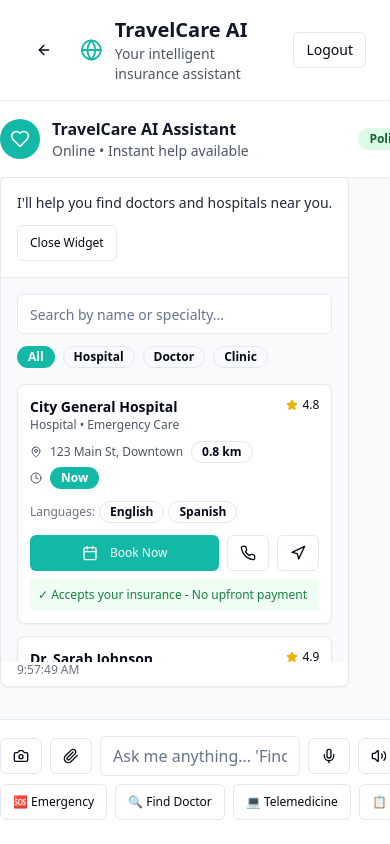
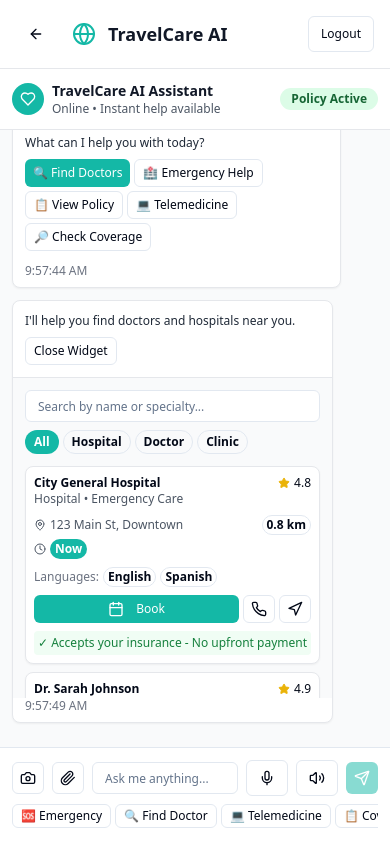
Before and after one commit to sajeevonline/travel-safe-assist-93, a React (Vite) app: page /chat in a window 390 px wide. Both pictures are taken after a click on the button "🔍 Find Doctor". Built offline with nearby package versions, Linux system fonts and the light colour scheme.

Commit message:
Fix: Improve desktop and mobile views
Adjusted layout for better desktop and mobile responsiveness. Ensured all widgets are visible on desktop and fixed elements overflowing on mobile.

```diff
--- a/src/components/ChatInterface.tsx
+++ b/src/components/ChatInterface.tsx
@@ -1,4 +1,3 @@
-
 import React, { useState, useRef, useEffect } from 'react';
 import { Send, Mic, Camera, Paperclip, Phone, MapPin, Heart, X, Calendar, User, FileText } from 'lucide-react';
 import { Button } from '@/components/ui/button';
@@ -231,7 +230,6 @@ const ChatInterface = () => {
         break;
 
       case 'close_widget':
-        // Remove the last widget message
         setMessages(prev => prev.filter((_, index) => index !== prev.length - 1));
         addMessage("How else can I assist you today?", 'ai', [
           { label: "🔍 Find Medical Care", action: "find_doctors" },
@@ -277,26 +275,26 @@ const ChatInterface = () => {
   return (
     <div className="flex flex-col h-full bg-gray-50">
       {/* Header */}
-      <div className="bg-white border-b border-gray-200 p-4">
+      <div className="bg-white border-b border-gray-200 p-3 lg:p-4">
         <div className="flex items-center justify-between">
-          <div className="flex items-center space-x-3">
-            <div className="w-10 h-10 bg-travel-teal rounded-full flex items-center justify-center">
-              <Heart className="w-5 h-5 text-white" />
+          <div className="flex items-center space-x-2 lg:space-x-3">
+            <div className="w-8 h-8 lg:w-10 lg:h-10 bg-travel-teal rounded-full flex items-center justify-center">
+              <Heart className="w-4 h-4 lg:w-5 lg:h-5 text-white" />
             </div>
             <div>
-              <h2 className="font-semibold text-gray-900">TravelCare AI Assistant</h2>
-              <p className="text-sm text-gray-600">Online • Instant help available</p>
+              <h2 className="text-sm lg:text-base font-semibold text-gray-900">TravelCare AI Assistant</h2>
+              <p className="text-xs lg:text-sm text-gray-600">Online • Instant help available</p>
             </div>
           </div>
-          <Badge className="bg-green-100 text-green-800">Policy Active</Badge>
+          <Badge className="bg-green-100 text-green-800 text-xs">Policy Active</Badge>
         </div>
       </div>
 
       {/* Messages */}
-      <div className="flex-1 overflow-y-auto p-4 space-y-4">
+      <div className="flex-1 overflow-y-auto p-3 lg:p-4 space-y-3 lg:space-y-4">
         {messages.map((message) => (
           <div key={message.id} className={`flex ${message.sender === 'user' ? 'justify-end' : 'justify-start'}`}>
-            <div className={`max-w-[85%] ${
+            <div className={`max-w-[90%] lg:max-w-[85%] xl:max-w-[80%] ${
               message.sender === 'user'
                 ? 'bg-travel-teal text-white'
                 : message.type === 'emergency'
@@ -305,8 +303,8 @@ const ChatInterface = () => {
             } rounded-lg shadow-sm overflow-hidden`}>
 
               {/* Message Content */}
-              <div className="p-4">
-                <div className={`whitespace-pre-wrap text-sm ${
+              <div className="p-3 lg:p-4">
+                <div className={`whitespace-pre-wrap text-xs lg:text-sm ${
                   message.type === 'emergency' ? 'text-red-800' :
                   message.sender === 'user' ? 'text-white' : 'text-gray-800'
                 }`}>
@@ -315,14 +313,14 @@ const ChatInterface = () => {
 
                 {/* Action Buttons */}
                 {message.actions && (
-                  <div className="mt-3 flex flex-wrap gap-2">
+                  <div className="mt-2 lg:mt-3 flex flex-wrap gap-1 lg:gap-2">
                     {message.actions.map((action, index) => (
                       <Button
                         key={index}
                         size="sm"
                         variant={action.primary ? "default" : "outline"}
                         onClick={() => handleAction(action.action, action.data)}
-                        className={`text-xs ${
+                        className={`text-xs h-7 lg:h-8 px-2 lg:px-3 ${
                           message.type === 'emergency'
                             ? action.primary
                               ? 'bg-red-600 hover:bg-red-700 text-white'
@@ -345,7 +343,7 @@ const ChatInterface = () => {
               )}
 
               {/* Timestamp */}
-              <div className={`px-4 pb-2 text-xs ${
+              <div className={`px-3 lg:px-4 pb-2 text-xs ${
                 message.sender === 'user' ? 'text-white/70' : 'text-gray-500'
               }`}>
                 {message.timestamp.toLocaleTimeString()}
@@ -356,14 +354,14 @@ const ChatInterface = () => {
 
         {isTyping && (
           <div className="flex justify-start">
-            <div className="bg-white border border-gray-200 rounded-lg p-4 shadow-sm">
+            <div className="bg-white border border-gray-200 rounded-lg p-3 lg:p-4 shadow-sm max-w-[90%] lg:max-w-[85%]">
               <div className="flex items-center space-x-2">
                 <div className="flex space-x-1">
                   <div className="w-2 h-2 bg-travel-teal rounded-full animate-bounce"></div>
                   <div className="w-2 h-2 bg-travel-teal rounded-full animate-bounce" style={{ animationDelay: '0.1s' }}></div>
                   <div className="w-2 h-2 bg-travel-teal rounded-full animate-bounce" style={{ animationDelay: '0.2s' }}></div>
                 </div>
-                <span className="text-sm text-gray-600">AI is thinking...</span>
+                <span className="text-xs lg:text-sm text-gray-600">AI is thinking...</span>
               </div>
             </div>
           </div>
@@ -372,37 +370,37 @@ const ChatInterface = () => {
       </div>
 
       {/* Input Area */}
-      <div className="border-t bg-white p-4">
+      <div className="border-t bg-white p-3 lg:p-4">
         <div className="flex items-center space-x-2">
-          <Button variant="outline" size="sm" className="shrink-0">
-            <Camera className="w-4 h-4" />
+          <Button variant="outline" size="sm" className="shrink-0 w-8 h-8 lg:w-9 lg:h-9 p-0">
+            <Camera className="w-3 h-3 lg:w-4 lg:h-4" />
           </Button>
-          <Button variant="outline" size="sm" className="shrink-0">
-            <Paperclip className="w-4 h-4" />
+          <Button variant="outline" size="sm" className="shrink-0 w-8 h-8 lg:w-9 lg:h-9 p-0">
+            <Paperclip className="w-3 h-3 lg:w-4 lg:h-4" />
           </Button>
           <Input
             value={inputText}
             onChange={(e) => setInputText(e.target.value)}
             onKeyPress={(e) => e.key === 'Enter' && handleSendMessage()}
-            placeholder="Ask me anything... 'Find a doctor', 'Check coverage', 'Emergency help'"
-            className="flex-1"
+            placeholder="Ask me anything..."
+            className="flex-1 text-xs lg:text-sm h-8 lg:h-9"
           />
           <VoiceInterface onVoiceInput={handleVoiceInput} />
           <Button
             onClick={handleSendMessage}
             disabled={!inputText.trim()}
-            className="shrink-0 bg-travel-teal hover:bg-travel-teal/90"
+            className="shrink-0 bg-travel-teal hover:bg-travel-teal/90 w-8 h-8 lg:w-9 lg:h-9 p-0"
           >
-            <Send className="w-4 h-4" />
+            <Send className="w-3 h-3 lg:w-4 lg:h-4" />
           </Button>
         </div>
 
         {/* Quick Suggestions */}
-        <div className="flex space-x-2 mt-2 overflow-x-auto pb-2">
+        <div className="flex space-x-1 lg:space-x-2 mt-2 overflow-x-auto pb-1 lg:pb-2">
           <Button
             variant="outline"
             size="sm"
-            className="text-xs whitespace-nowrap"
+            className="text-xs whitespace-nowrap h-6 lg:h-7 px-2 lg:px-3"
             onClick={() => handleAction('emergency')}
           >
             🆘 Emergency
@@ -410,7 +408,7 @@ const ChatInterface = () => {
           <Button
             variant="outline"
             size="sm"
-            className="text-xs whitespace-nowrap"
+            className="text-xs whitespace-nowrap h-6 lg:h-7 px-2 lg:px-3"
             onClick={() => handleAction('find_doctors')}
           >
             🔍 Find Doctor
@@ -418,7 +416,7 @@ const ChatInterface = () => {
           <Button
             variant="outline"
             size="sm"
-            className="text-xs whitespace-nowrap"
+            className="text-xs whitespace-nowrap h-6 lg:h-7 px-2 lg:px-3"
             onClick={() => handleAction('telemedicine')}
           >
             💻 Telemedicine
@@ -426,7 +424,7 @@ const ChatInterface = () => {
           <Button
             variant="outline"
             size="sm"
-            className="text-xs whitespace-nowrap"
+            className="text-xs whitespace-nowrap h-6 lg:h-7 px-2 lg:px-3"
             onClick={() => handleAction('check_coverage')}
           >
             📋 Coverage
--- a/src/components/InlinePolicyView.tsx
+++ b/src/components/InlinePolicyView.tsx
@@ -28,58 +28,58 @@ const InlinePolicyView = () => {
   ];
 
   return (
-    <div className="p-4 space-y-4 max-h-96 overflow-y-auto">
+    <div className="p-3 lg:p-4 space-y-3 lg:space-y-4 max-h-80 lg:max-h-96 overflow-y-auto">
       {/* Policy Header */}
       <div className="flex items-center justify-between">
-        <h3 className="text-lg font-semibold text-gray-900">Your Policy Details</h3>
-        <Badge className="bg-green-100 text-green-800">Active</Badge>
+        <h3 className="text-base lg:text-lg font-semibold text-gray-900">Your Policy Details</h3>
+        <Badge className="bg-green-100 text-green-800 text-xs">Active</Badge>
       </div>
 
       {/* Policy Info Grid */}
-      <div className="grid grid-cols-2 gap-4">
+      <div className="grid grid-cols-1 lg:grid-cols-2 gap-2 lg:gap-4">
         <Card>
-          <CardContent className="p-3">
+          <CardContent className="p-2 lg:p-3">
             <div className="flex items-center space-x-2">
-              <FileText className="w-4 h-4 text-travel-teal" />
-              <div>
+              <FileText className="w-3 h-3 lg:w-4 lg:h-4 text-travel-teal" />
+              <div className="min-w-0 flex-1">
                 <p className="text-xs text-gray-600">Policy Number</p>
-                <p className="font-semibold text-sm">{user?.policyNumber}</p>
+                <p className="font-semibold text-xs lg:text-sm truncate">{user?.policyNumber}</p>
               </div>
             </div>
           </CardContent>
         </Card>
 
         <Card>
-          <CardContent className="p-3">
+          <CardContent className="p-2 lg:p-3">
             <div className="flex items-center space-x-2">
-              <Calendar className="w-4 h-4 text-travel-teal" />
-              <div>
+              <Calendar className="w-3 h-3 lg:w-4 lg:h-4 text-travel-teal" />
+              <div className="min-w-0 flex-1">
                 <p className="text-xs text-gray-600">Valid Until</p>
-                <p className="font-semibold text-sm">{formatDate(user?.policyEndDate || '')}</p>
+                <p className="font-semibold text-xs lg:text-sm">{formatDate(user?.policyEndDate || '')}</p>
               </div>
             </div>
           </CardContent>
         </Card>
 
         <Card>
-          <CardContent className="p-3">
+          <CardContent className="p-2 lg:p-3">
             <div className="flex items-center space-x-2">
-              <MapPin className="w-4 h-4 text-travel-teal" />
-              <div>
+              <MapPin className="w-3 h-3 lg:w-4 lg:h-4 text-travel-teal" />
+              <div className="min-w-0 flex-1">
                 <p className="text-xs text-gray-600">Coverage Area</p>
-                <p className="font-semibold text-sm">Worldwide</p>
+                <p className="font-semibold text-xs lg:text-sm">Worldwide</p>
               </div>
             </div>
           </CardContent>
         </Card>
 
         <Card>
-          <CardContent className="p-3">
+          <CardContent className="p-2 lg:p-3">
             <div className="flex items-center space-x-2">
-              <Phone className="w-4 h-4 text-travel-teal" />
-              <div>
+              <Phone className="w-3 h-3 lg:w-4 lg:h-4 text-travel-teal" />
+              <div className="min-w-0 flex-1">
                 <p className="text-xs text-gray-600">Emergency Line</p>
-                <p className="font-semibold text-sm">+1-800-CARE</p>
+                <p className="font-semibold text-xs lg:text-sm">+1-800-CARE</p>
               </div>
             </div>
           </CardContent>
@@ -89,20 +89,20 @@ const InlinePolicyView = () => {
       {/* Coverage Details */}
       <Card>
         <CardHeader className="pb-2">
-          <CardTitle className="text-sm flex items-center">
-            <Shield className="w-4 h-4 mr-2 text-travel-teal" />
+          <CardTitle className="text-sm lg:text-base flex items-center">
+            <Shield className="w-3 h-3 lg:w-4 lg:h-4 mr-2 text-travel-teal" />
             Coverage Details
           </CardTitle>
         </CardHeader>
-        <CardContent className="space-y-2">
+        <CardContent className="space-y-1 lg:space-y-2">
           {coverageDetails.map((item, index) => (
             <div key={index} className="flex items-center justify-between py-1">
-              <span className="text-sm text-gray-700">{item.item}</span>
-              <div className="flex items-center space-x-2">
-                <span className="text-sm font-medium">{item.limit}</span>
+              <span className="text-xs lg:text-sm text-gray-700 truncate flex-1 mr-2">{item.item}</span>
+              <div className="flex items-center space-x-1 lg:space-x-2 flex-shrink-0">
+                <span className="text-xs lg:text-sm font-medium">{item.limit}</span>
                 <Badge
                   variant={item.covered ? "default" : "secondary"}
-                  className={item.covered ? "bg-green-100 text-green-800" : "bg-gray-100 text-gray-600"}
+                  className={`${item.covered ? "bg-green-100 text-green-800" : "bg-gray-100 text-gray-600"} text-xs`}
                 >
                   {item.covered ? "✓" : "✗"}
                 </Badge>
@@ -113,13 +113,13 @@ const InlinePolicyView = () => {
       </Card>
 
       {/* Action Buttons */}
-      <div className="flex space-x-2">
-        <Button variant="outline" size="sm" className="flex-1">
-          <Download className="w-4 h-4 mr-2" />
+      <div className="flex flex-col lg:flex-row space-y-2 lg:space-y-0 lg:space-x-2">
+        <Button variant="outline" size="sm" className="flex-1 text-xs h-8">
+          <Download className="w-3 h-3 lg:w-4 lg:h-4 mr-1 lg:mr-2" />
           Download PDF
         </Button>
-        <Button variant="outline" size="sm" className="flex-1">
-          <Phone className="w-4 h-4 mr-2" />
+        <Button variant="outline" size="sm" className="flex-1 text-xs h-8">
+          <Phone className="w-3 h-3 lg:w-4 lg:h-4 mr-1 lg:mr-2" />
           Call Support
         </Button>
       </div>
--- a/src/components/InlineProviderSearch.tsx
+++ b/src/components/InlineProviderSearch.tsx
@@ -84,22 +84,22 @@ const InlineProviderSearch: React.FC<InlineProviderSearchProps> = ({ onBook }) =
   });
 
   return (
-    <div className="p-4 space-y-4 max-h-96 overflow-y-auto">
+    <div className="p-3 lg:p-4 space-y-3 lg:space-y-4 max-h-80 lg:max-h-96 overflow-y-auto">
       {/* Search and Filter */}
-      <div className="space-y-3">
+      <div className="space-y-2 lg:space-y-3">
         <Input
           placeholder="Search by name or specialty..."
           value={searchTerm}
           onChange={(e) => setSearchTerm(e.target.value)}
-          className="text-sm"
+          className="text-xs lg:text-sm h-8 lg:h-9"
         />
 
-        <div className="flex space-x-2">
+        <div className="flex flex-wrap gap-1 lg:gap-2">
           {types.map((type) => (
             <Badge
               key={type}
               variant={selectedType === type ? "default" : "outline"}
-              className="cursor-pointer text-xs"
+              className="cursor-pointer text-xs h-6 px-2"
               onClick={() => setSelectedType(type)}
             >
               {type}
@@ -109,69 +109,71 @@ const InlineProviderSearch: React.FC<InlineProviderSearchProps> = ({ onBook }) =
       </div>
 
       {/* Provider List */}
-      <div className="space-y-3">
+      <div className="space-y-2 lg:space-y-3">
         {filteredProviders.map((provider) => (
           <Card key={provider.id} className="border border-gray-200">
-            <CardContent className="p-3">
+            <CardContent className="p-2 lg:p-3">
               <div className="flex justify-between items-start mb-2">
-                <div className="flex-1">
-                  <h4 className="font-semibold text-sm">{provider.name}</h4>
+                <div className="flex-1 min-w-0 mr-2">
+                  <h4 className="font-semibold text-xs lg:text-sm truncate">{provider.name}</h4>
                   <p className="text-xs text-gray-600">{provider.type} • {provider.specialty}</p>
                 </div>
-                <div className="flex items-center space-x-1">
+                <div className="flex items-center space-x-1 flex-shrink-0">
                   <Star className="w-3 h-3 text-yellow-500 fill-current" />
                   <span className="text-xs font-medium">{provider.rating}</span>
                 </div>
               </div>
 
-              <div className="space-y-1 mb-3">
-                <div className="flex items-center space-x-2 text-xs text-gray-600">
-                  <MapPin className="w-3 h-3" />
-                  <span>{provider.address}</span>
-                  <Badge variant="outline" className="text-xs">
+              <div className="space-y-1 mb-2 lg:mb-3">
+                <div className="flex items-center space-x-1 lg:space-x-2 text-xs text-gray-600">
+                  <MapPin className="w-3 h-3 flex-shrink-0" />
+                  <span className="truncate flex-1">{provider.address}</span>
+                  <Badge variant="outline" className="text-xs h-5 px-1 flex-shrink-0">
                     {provider.distance}
                   </Badge>
                 </div>
 
-                <div className="flex items-center space-x-2 text-xs">
-                  <Clock className="w-3 h-3 text-gray-600" />
-                  <Badge variant={provider.available ? "default" : "secondary"} className="text-xs">
+                <div className="flex items-center space-x-1 lg:space-x-2 text-xs">
+                  <Clock className="w-3 h-3 text-gray-600 flex-shrink-0" />
+                  <Badge variant={provider.available ? "default" : "secondary"} className="text-xs h-5 px-1">
                     {provider.nextAvailable}
                   </Badge>
                 </div>
               </div>
 
               {/* Languages */}
-              <div className="flex items-center space-x-1 mb-3">
-                <span className="text-xs text-gray-500">Languages:</span>
-                {provider.languages.map((lang, index) => (
-                  <Badge key={index} variant="outline" className="text-xs">
-                    {lang}
-                  </Badge>
-                ))}
+              <div className="flex items-center space-x-1 mb-2 lg:mb-3">
+                <span className="text-xs text-gray-500 flex-shrink-0">Languages:</span>
+                <div className="flex flex-wrap gap-1">
+                  {provider.languages.map((lang, index) => (
+                    <Badge key={index} variant="outline" className="text-xs h-5 px-1">
+                      {lang}
+                    </Badge>
+                  ))}
+                </div>
               </div>
 
               {/* Action Buttons */}
-              <div className="flex space-x-2">
+              <div className="flex space-x-1 lg:space-x-2 mb-2">
                 <Button
                   size="sm"
-                  className="flex-1 bg-travel-teal hover:bg-travel-teal/90 text-xs"
+                  className="flex-1 bg-travel-teal hover:bg-travel-teal/90 text-xs h-7 lg:h-8"
                   onClick={() => onBook(provider)}
                   disabled={!provider.available}
                 >
                   <Calendar className="w-3 h-3 mr-1" />
-                  Book Now
+                  Book
                 </Button>
-                <Button variant="outline" size="sm" className="text-xs">
+                <Button variant="outline" size="sm" className="text-xs h-7 lg:h-8 w-8 lg:w-9 p-0">
                   <Phone className="w-3 h-3" />
                 </Button>
-                <Button variant="outline" size="sm" className="text-xs">
+                <Button variant="outline" size="sm" className="text-xs h-7 lg:h-8 w-8 lg:w-9 p-0">
                   <Navigation className="w-3 h-3" />
                 </Button>
               </div>
 
               {provider.acceptsInsurance && (
-                <div className="mt-2 p-2 bg-green-50 rounded text-xs text-green-700">
+                <div className="p-1 lg:p-2 bg-green-50 rounded text-xs text-green-700">
                   ✓ Accepts your insurance - No upfront payment
                 </div>
               )}
--- a/src/screens/ChatDashboard.tsx
+++ b/src/screens/ChatDashboard.tsx
@@ -16,7 +16,7 @@ const ChatDashboard = () => {
   return (
     <div className="h-screen flex flex-col bg-gray-50">
       {/* Header */}
-      <header className="bg-white border-b border-gray-200 px-6 py-4">
+      <header className="bg-white border-b border-gray-200 px-4 lg:px-6 py-4">
         <div className="flex items-center justify-between">
           <div className="flex items-center space-x-4">
             <Button
@@ -28,23 +28,23 @@ const ChatDashboard = () => {
               <ArrowLeft className="w-4 h-4" />
             </Button>
             <div className="flex items-center space-x-3">
-              <Globe className="w-8 h-8 text-travel-teal" />
+              <Globe className="w-6 h-6 lg:w-8 lg:h-8 text-travel-teal" />
               <div>
-                <h1 className="text-xl font-bold text-gray-900">TravelCare AI</h1>
-                <p className="text-sm text-gray-600">Your intelligent insurance assistant</p>
+                <h1 className="text-lg lg:text-xl font-bold text-gray-900">TravelCare AI</h1>
+                <p className="text-xs lg:text-sm text-gray-600 hidden sm:block">Your intelligent insurance assistant</p>
               </div>
             </div>
           </div>
 
-          <div className="flex items-center space-x-4">
-            <div className="text-sm text-gray-600 hidden sm:block">
-              Welcome, {user?.name}
+          <div className="flex items-center space-x-2 lg:space-x-4">
+            <div className="text-xs lg:text-sm text-gray-600 hidden sm:block max-w-32 lg:max-w-none truncate">
+              {user?.name}
             </div>
             <Button variant="outline" size="sm" className="hidden lg:flex">
               <Settings className="w-4 h-4 mr-2" />
               Settings
             </Button>
-            <Button variant="outline" size="sm" onClick={logout}>
+            <Button variant="outline" size="sm" onClick={logout} className="text-xs lg:text-sm">
               {t('logout')}
             </Button>
           </div>
@@ -53,13 +53,13 @@ const ChatDashboard = () => {
 
       {/* Main Content */}
       <div className="flex-1 flex overflow-hidden">
-        {/* Chat Interface */}
-        <div className="flex-1 flex flex-col">
+        {/* Chat Interface - Responsive width */}
+        <div className="flex-1 min-w-0 flex flex-col">
           <ChatInterface />
         </div>
 
-        {/* Quick Action Panel - Desktop Only */}
-        <div className="hidden lg:block">
+        {/* Quick Action Panel - Desktop Only, proper sizing */}
+        <div className="hidden xl:block w-80 flex-shrink-0">
           <QuickActionPanel />
         </div>
       </div>
```
